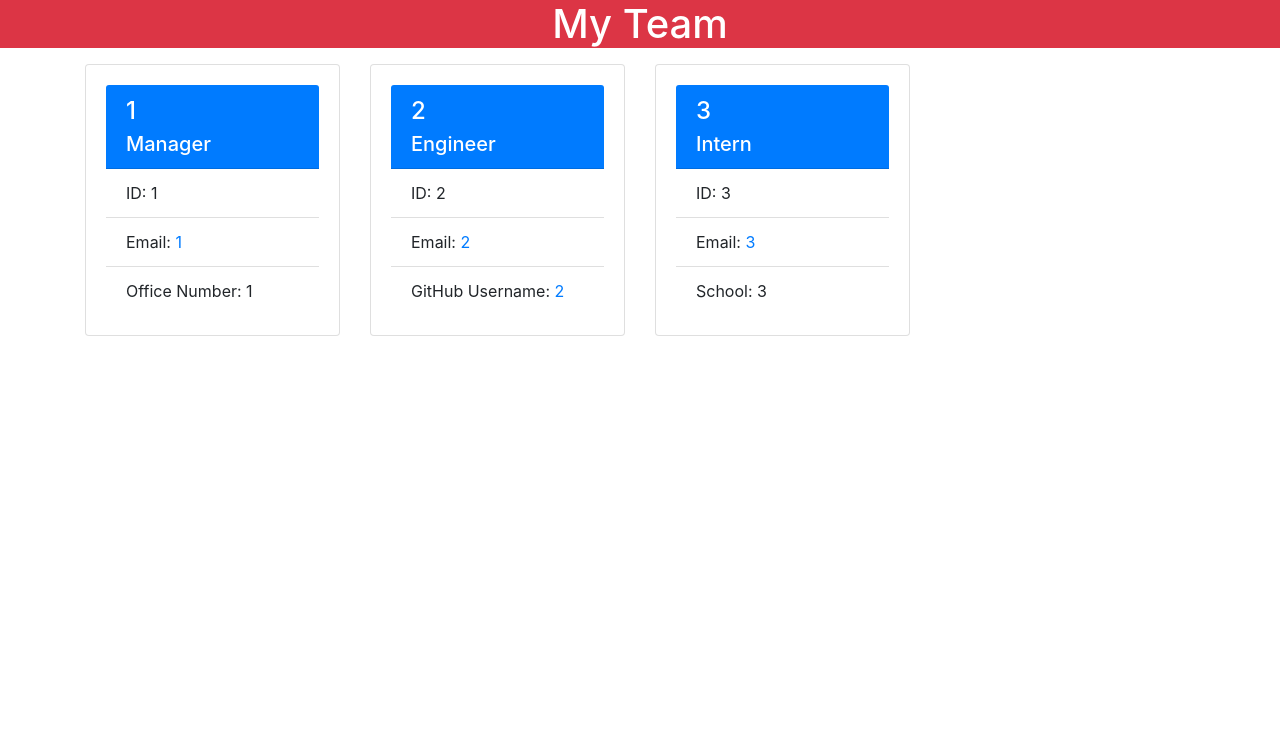
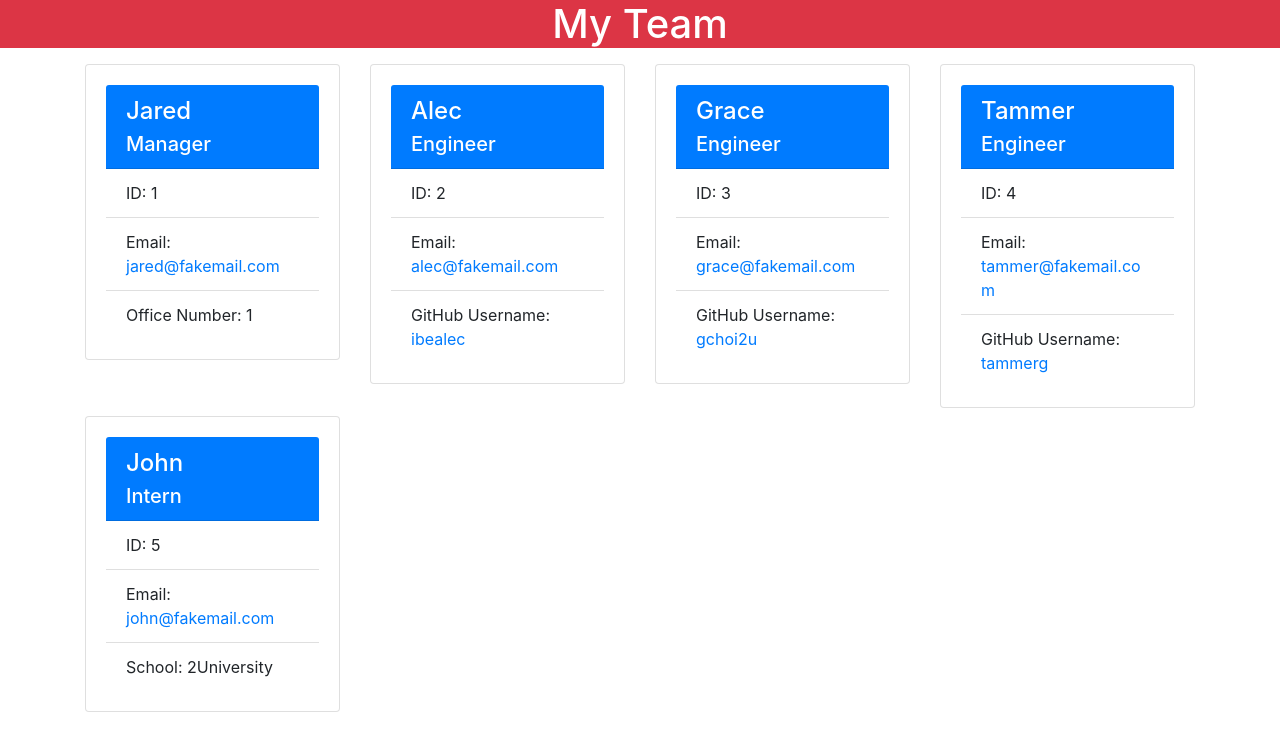
Before and after one commit to skchung93/Team-Profile-Generator, a website: page dist/index.html in a window 1280 px wide. Drawn offline with nearby package versions, Linux system fonts and the light colour scheme.

Commit message:
committing again to push the index.html

```diff
--- a/dist/index.html
+++ b/dist/index.html
@@ -18,12 +18,12 @@
                 <div class = "card">
                     <div class = "card-body">
                         <div class = "card-header bg-primary">
-                            <h4 class = "bg-blue card-title text-white"> 1</h4>
+                            <h4 class = "bg-blue card-title text-white"> Jared</h4>
                             <h5 class = "bg-blue card-subtitle text-white"> Manager</h5>
                         </div>
                         <ul class = "list-group list-group-flush">
                             <li class = "list-group-item">ID: 1 </li>
-                            <li class = "list-group-item">Email: <a href='mailto:1'>1</a></li>
+                            <li class = "list-group-item">Email: <a href='mailto:jared@fakemail.com'>jared@fakemail.com</a></li>
                             <li class = "list-group-item">Office Number: 1 </li>
                         </ul>
                     </div>
@@ -33,13 +33,13 @@
                 <div class = "card">
                     <div class = "card-body">
                         <div class = "card-header bg-primary">
-                            <h4 class = "card-title text-white"> 2</h4>
+                            <h4 class = "card-title text-white"> Alec</h4>
                             <h5 class = "card-subtitle text-white"> Engineer</h5>
                         </div>
                         <ul class = "list-group list-group-flush">
                             <li class = "list-group-item">ID: 2 </li>
-                            <li class = "list-group-item">Email: <a href='mailto:2'>2</a></li>
-                            <li class = "list-group-item">GitHub Username: <a href='https://github.com/2'>2</a></li>
+                            <li class = "list-group-item">Email: <a href='mailto:alec@fakemail.com'>alec@fakemail.com</a></li>
+                            <li class = "list-group-item">GitHub Username: <a href='https://github.com/ibealec'>ibealec</a></li>
                         </ul>
                     </div>
                 </div>
@@ -48,13 +48,43 @@
                 <div class = "card">
                     <div class = "card-body">
                         <div class = "card-header bg-primary">
-                            <h4 class = "card-title text-white"> 3</h4>
+                            <h4 class = "card-title text-white"> Grace</h4>
+                            <h5 class = "card-subtitle text-white"> Engineer</h5>
+                        </div>
+                        <ul class = "list-group list-group-flush">
+                            <li class = "list-group-item">ID: 3 </li>
+                            <li class = "list-group-item">Email: <a href='mailto:grace@fakemail.com'>grace@fakemail.com</a></li>
+                            <li class = "list-group-item">GitHub Username: <a href='https://github.com/gchoi2u'>gchoi2u</a></li>
+                        </ul>
+                    </div>
+                </div>
+            </div>
+            <div class="col-3 mt-2">
+                <div class = "card">
+                    <div class = "card-body">
+                        <div class = "card-header bg-primary">
+                            <h4 class = "card-title text-white"> Tammer</h4>
+                            <h5 class = "card-subtitle text-white"> Engineer</h5>
+                        </div>
+                        <ul class = "list-group list-group-flush">
+                            <li class = "list-group-item">ID: 4 </li>
+                            <li class = "list-group-item">Email: <a href='mailto:tammer@fakemail.com'>tammer@fakemail.com</a></li>
+                            <li class = "list-group-item">GitHub Username: <a href='https://github.com/tammerg'>tammerg</a></li>
+                        </ul>
+                    </div>
+                </div>
+            </div>
+            <div class="col-3 mt-2">
+                <div class = "card">
+                    <div class = "card-body">
+                        <div class = "card-header bg-primary">
+                            <h4 class = "card-title text-white"> John</h4>
                             <h5 class = "card-subtitle text-white"> Intern</h5>
                         </div>
                         <ul class = "list-group list-group-flush">
-                            <li class = "list-group-item">ID: 3 </li>
-                            <li class = "list-group-item">Email: <a href='mailto:3'>3</a></li>
-                            <li class = "list-group-item">School: 3 </li>
+                            <li class = "list-group-item">ID: 5 </li>
+                            <li class = "list-group-item">Email: <a href='mailto:john@fakemail.com'>john@fakemail.com</a></li>
+                            <li class = "list-group-item">School: 2University </li>
                         </ul>
                     </div>
                 </div>
```
